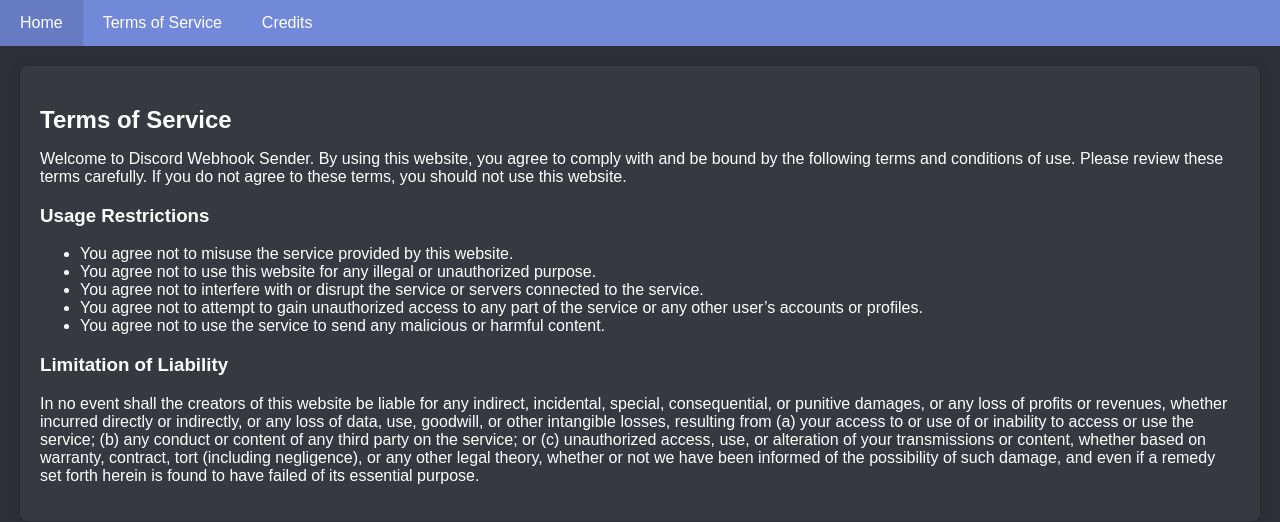
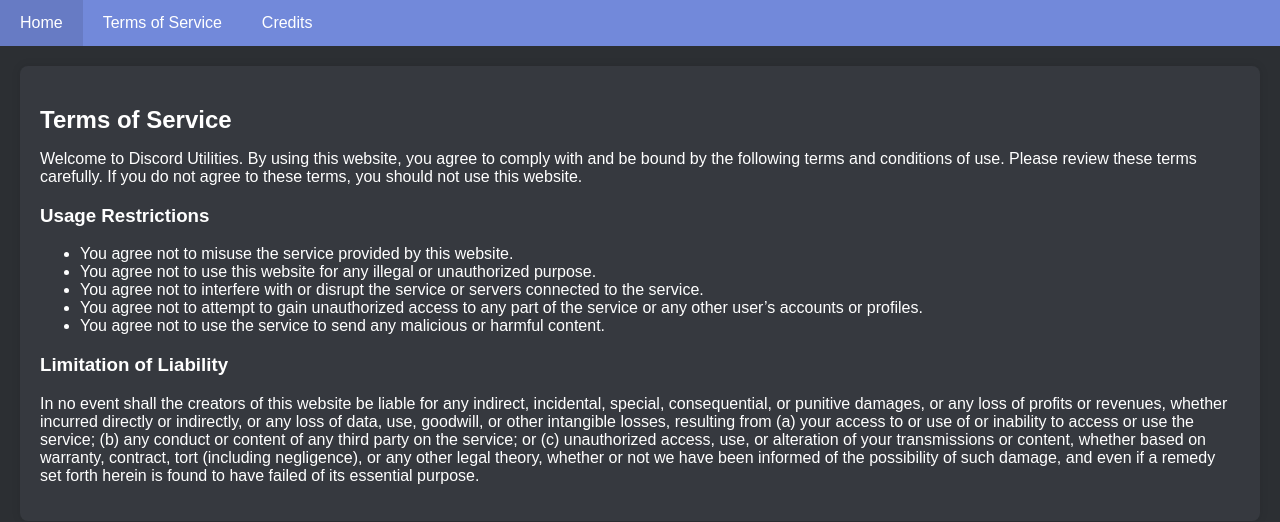
Before and after one commit to renixuntaken/Discord-Utilities, a plain HTML site: page terms_of_service.html in a window 1280 px wide. Drawn offline with Linux system fonts and the light colour scheme.

Commit message:
Update terms_of_service.html

```diff
--- a/terms_of_service.html
+++ b/terms_of_service.html
@@ -16,7 +16,7 @@
 
     <div class="content">
         <h2 class="label">Terms of Service</h2>
-        <p>Welcome to Discord Webhook Sender. By using this website, you agree to comply with and be bound by the following terms and conditions of use. Please review these terms carefully. If you do not agree to these terms, you should not use this website.</p>
+        <p>Welcome to Discord Utilities. By using this website, you agree to comply with and be bound by the following terms and conditions of use. Please review these terms carefully. If you do not agree to these terms, you should not use this website.</p>
         <h3>Usage Restrictions</h3>
         <ul>
             <li>You agree not to misuse the service provided by this website.</li>
```
